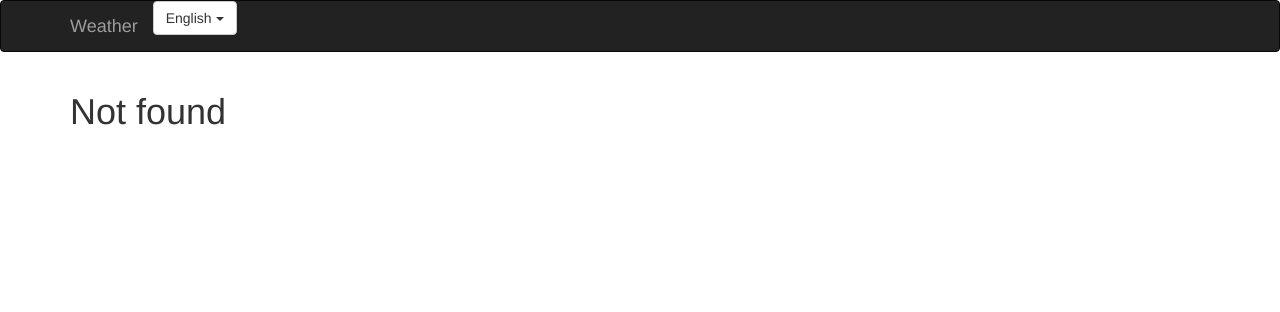
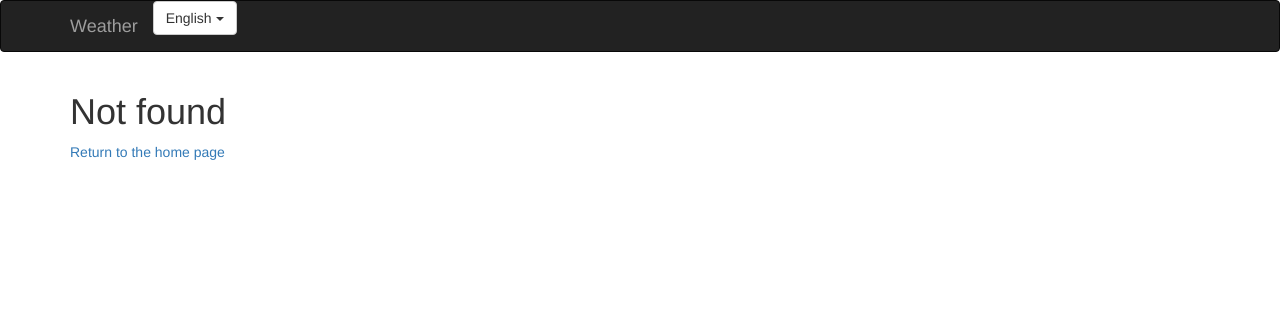
Before and after one commit to owlypixel/Python_workout, a Flask app: page /1/ in a window 1280 px wide. Shown: the top 312 px of the page. Run offline with Flask 2, Linux system fonts and the light colour scheme; some libraries are stand-ins or nearby versions.

Commit message:
Localizing templates, added readme, favicon, update translations

```diff
--- a/Flask/Flask-bootstrap/app.py
+++ b/Flask/Flask-bootstrap/app.py
@@ -3,12 +3,16 @@ from flask_bootstrap import Bootstrap
 from flask_babel import Babel, gettext
 from flask import url_for as flask_url_for
 from flask import g
+from flask_debugtoolbar import DebugToolbarExtension
+
 
 app = Flask(__name__)
 bootstrap = Bootstrap(app)
 babel = Babel(app)
 app.debug = True
 app.config.from_pyfile('config.py')
+app.config['SECRET_KEY'] = 'jp1387hs9438h'
+toolbar = DebugToolbarExtension(app)
 
 @app.before_request
 def before():
@@ -16,6 +20,7 @@ def before():
 		if request.view_args['lang'] not in ('en', 'ru'):
 			return render_template('404.html')
 	if request.view_args and 'lang' in request.view_args:
+		print(request.view_args )
 		g.current_lang = request.view_args['lang']
 		request.view_args.pop('lang')
 
@@ -59,13 +64,13 @@ def index():
 	highlight = {'min': 40, 'max': 50, 'rain': 6}
 	return render_template('index.html', city="Portland, OR", months=months, weather=weather, highlight=highlight)
 
-# @app.route('/one')
-# def one():
-# 	return gettext('Hello')
+@app.route('/<lang>/about')
+def about():
+	return render_template('about.html')
 
 @app.errorhandler(404)
 def not_found(e):
-	return render_template('404.html')
+	return render_template('404.html'), 404
 
 if __name__ == '__main__':
 	app.run()
--- a/Flask/Flask-bootstrap/templates/404.html
+++ b/Flask/Flask-bootstrap/templates/404.html
@@ -2,5 +2,6 @@
 {% block title%} Not found {% endblock %}
 
 {% block page_content %}
-  <h1>Not found</h1>
+  <h1>{{_('Not found')}}</h1>
+  <p><a href="{{ url_for('index')}}">{{ _('Return to the home page')}}</a></p>
 {% endblock %}
--- /dev/null
+++ b/Flask/Flask-bootstrap/templates/about.html
@@ -0,0 +1,6 @@
+{% extends 'base.html' %}
+{% block title%} About {% endblock %}
+
+{% block page_content %}
+  <h1>{{_('About us')}}</h1>
+{% endblock %}
--- a/Flask/Flask-bootstrap/templates/base.html
+++ b/Flask/Flask-bootstrap/templates/base.html
@@ -5,12 +5,13 @@
 <link rel="stylesheet" href="https://cdnjs.cloudflare.com/ajax/libs/bootstrap-select/1.6.2/css/bootstrap-select.min.css">
 <link rel="stylesheet" href="https://cdnjs.cloudflare.com/ajax/libs/flag-icon-css/0.8.2/css/flag-icon.min.css">
 <link rel="stylesheet"  href="/static/css/style.css">
+<link rel="shortcut icon" href="{{ url_for('static', filename='favicon.ico') }}">
 {% endblock %}
 
 {% block navbar %}
 	<nav class="navbar navbar-inverse" role="navigation">
 		<div class="container">
-			<a class="navbar-brand" href="#">Weather</a>
+			<a class="navbar-brand" href="{{ url_for('index')}}">Weather</a>
 			<select id="lang-selector" class="selectpicker" data-width="fit">
 			    <option  {% if g.current_lang=='en' %}selected{% endif %} data-content='<span class="flag-icon flag-icon-us"></span> English'>English</option>
 			  <option  {% if g.current_lang=='ru' %}selected{% endif %} data-content='<span class="flag-icon flag-icon-ru"></span> Russian'>Russian</option>
```
Also changed, not shown: Flask/Flask-bootstrap/readme.txt (added), Flask/Flask-bootstrap/static/favicon.ico (added), Flask/Flask-bootstrap/translations/ru/LC_MESSAGES/messages.po, 2 other files.
